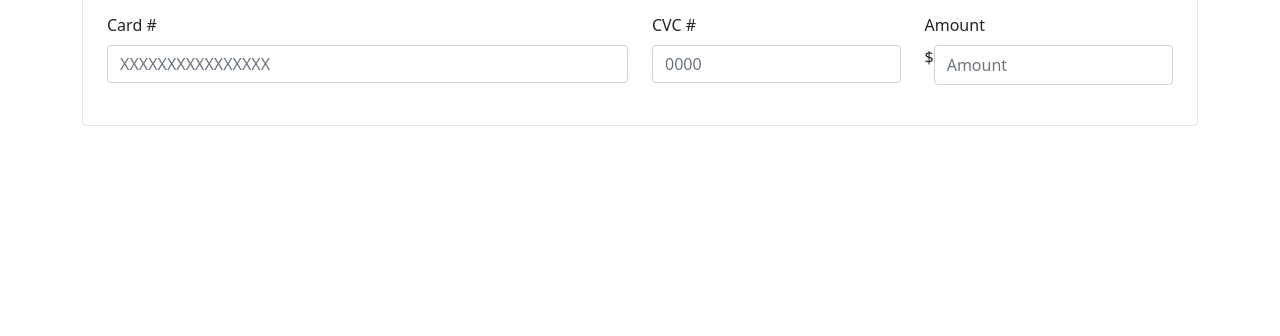
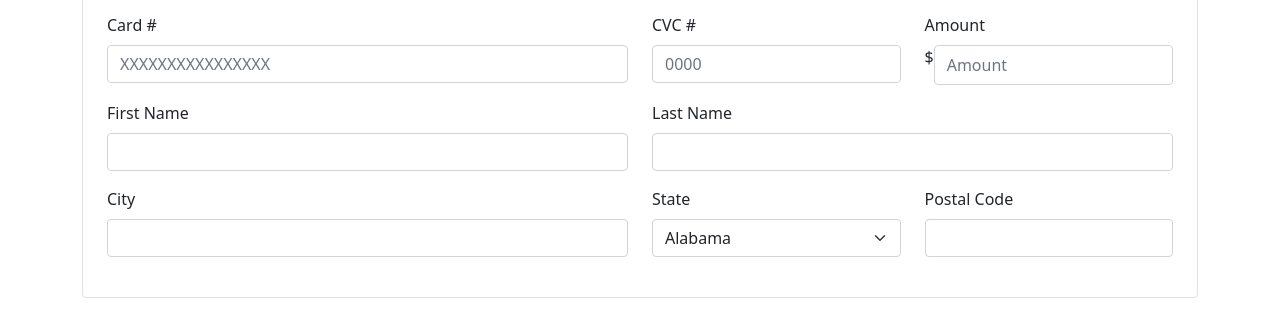
Before and after one commit to JermeK-79/jeremyk-HTML5-forms-ccarver, a plain HTML site: page index.html in a window 1280 px wide. Shown: the part 196-532 px from the top of the page. Drawn offline with nearby package versions, Linux system fonts and the light colour scheme.

Commit message:
second commit

```diff
--- a/index.html
+++ b/index.html
@@ -11,7 +11,8 @@
     <div class="container my-5">
         <div class="bg-white p-4 rounded border ">
             <h2 class="mb-4">Payment form example</h2>
-            <div class="alert alert-danger" role="alert">Some fields are missing</div>
+            <div class="alert alert-danger" role="alert">Some fields are missing
+            </div>
             <form>
                <div class="row mb-3">
                     <div class="col-md-6">
@@ -30,6 +31,76 @@
                         </div>
                     </div>
                 </div>
+                <div class="row mb-3">
+                    <div class="col-md-6">
+                        <label for="firstname" class="form-label">First Name</label>
+                        <input type="text" class="form-control" id="firstname">
+                    </div>
+                    <div class="col-md-6">
+                        <label for="lastname" class="form-label">Last Name</label>
+                        <input type="text" class="form-control" id="lastname">
+                    </div>
+                </div>
+                <div class="row mb-3">
+                    <div class="col-md-6">
+                        <label for="city" class="form-label">City</label>
+                        <input type="text" class="form-control" id="city">
+                    </div>
+                    <div class="col-md-3">
+                        <label for="state" class="form-label">State</label>
+                        <select class="form-select" id="state" name="state">
+                            <option value="Alabama">Alabama</option>
+                            <option value="Alaska">Alaska</option>
+                            <option value="Arizona">Arizona</option>
+                            <option value="Arkansas">Arkansas</option>
+                            <option value="California">California</option>
+                            <option value="Colorado">Colorado</option>
+                            <option value="Connecticut">Connecticut</option>
+                            <option value=""></option>
+                            <option value=""></option>
+                            <option value=""></option>
+<option value=""></option>
+                            <option value=""></option>
+                            <option value=""></option>
+<option value=""></option>
+                            <option value=""></option>
+                            <option value=""></option>
+<option value=""></option>
+                            <option value=""></option>
+                            <option value=""></option>
+<option value=""></option>
+                            <option value=""></option>
+                            <option value=""></option>
+<option value=""></option>
+                            <option value=""></option>
+                            <option value=""></option>
+<option value=""></option>
+                            <option value=""></option>
+                            <option value=""></option>
+<option value=""></option>
+                            <option value=""></option>
+                            <option value=""></option>
+<option value=""></option>
+                            <option value=""></option>
+                            <option value=""></option>
+<option value=""></option>
+                            <option value=""></option>
+                            <option value=""></option>
+<option value=""></option>
+                            <option value=""></option>
+                            <option value=""></option>
+
+                        </select>
+                    </div>
+                    <div class="col-md-3">
+                        <label for="postalcode" class="form-label">Postal Code</label>
+                        <input type="text" class="form-control" id="postalcode">
+                    </div>
+                </div>
+
+
+
+
             </form>
         </div>
     </div>
```
